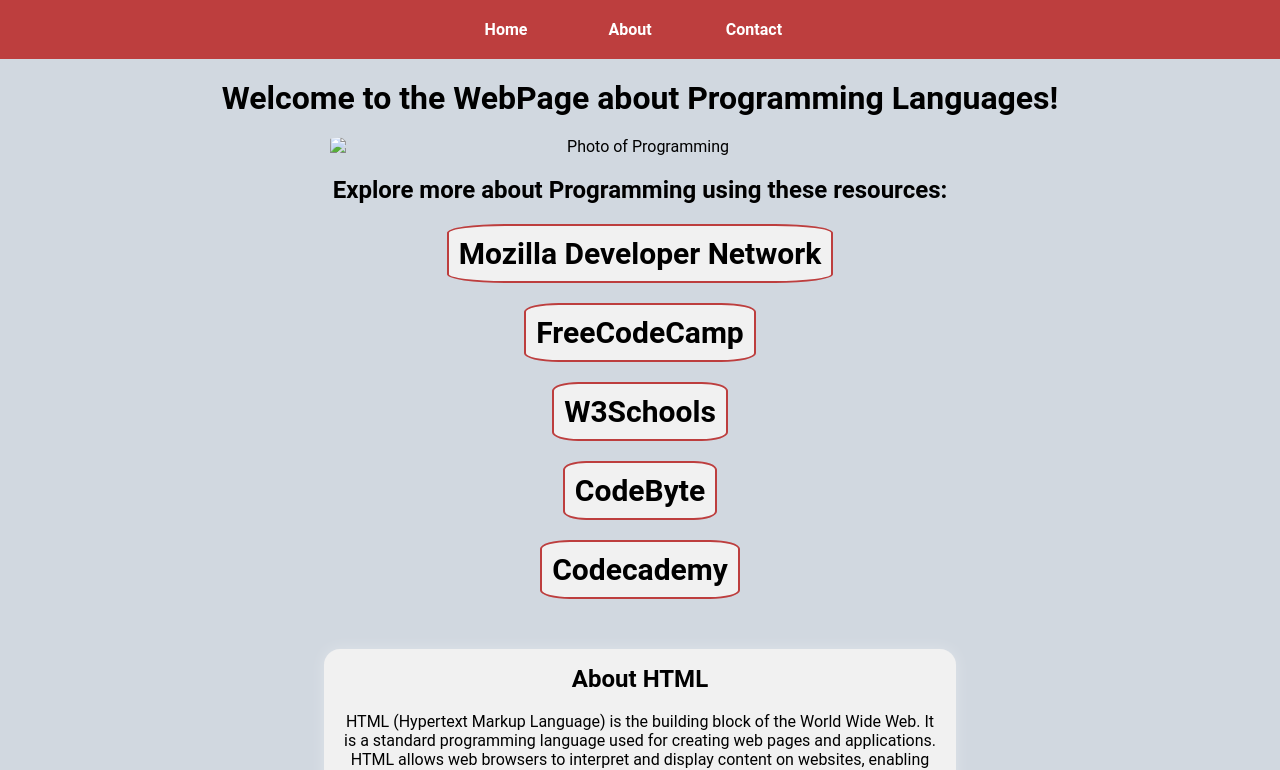
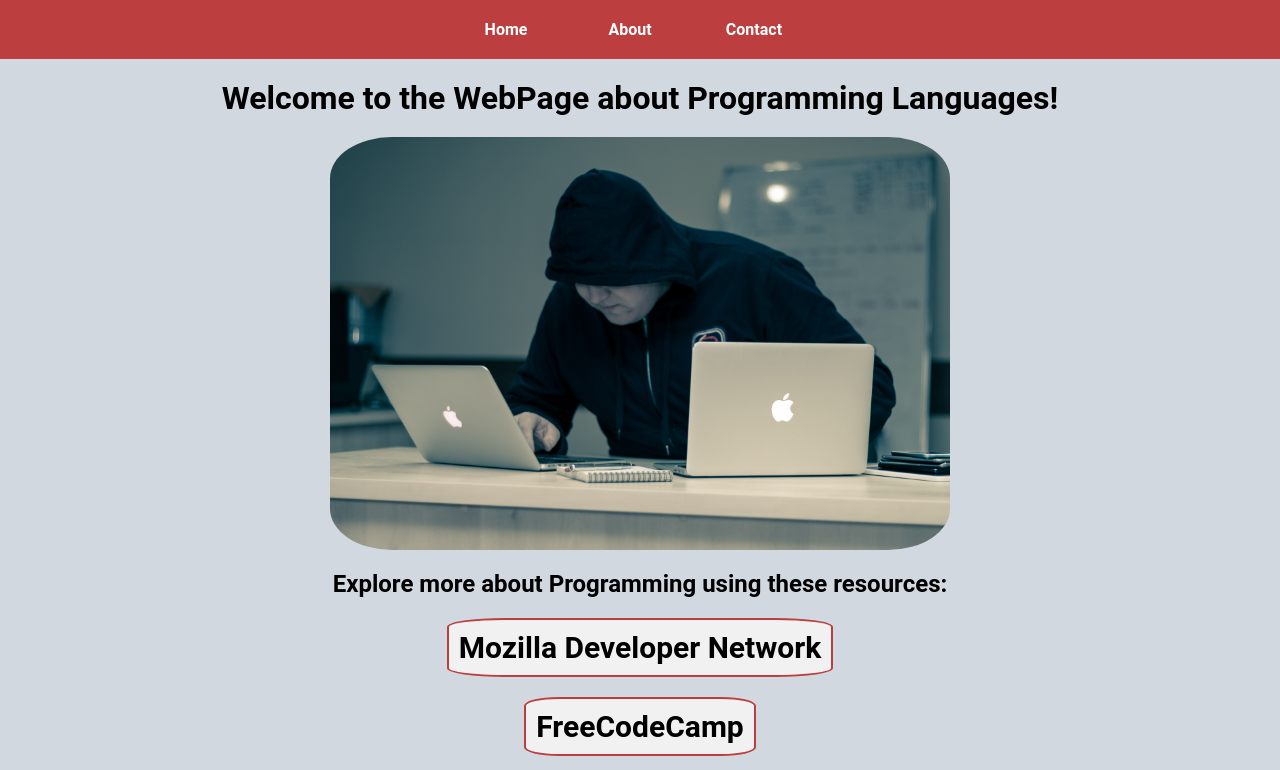
Before and after one commit to ARustam11/Navigation, a plain HTML site: page index.html in a window 1280 px wide. Shown: the top 770 px of the page. Drawn offline with Linux system fonts and the light colour scheme; the site is published under a folder, as on GitHub Pages, so addresses that start at the root find nothing.

Commit message:
Update index.html

```diff
--- a/index.html
+++ b/index.html
@@ -2,7 +2,7 @@
 <html lang="en-US">
 <head>
     <meta charset="utf-8">
-    <title>My Personal Web Page</title>
+    <title>Navigation</title>
     <link rel="stylesheet" href="styles.css"/>
 </head>
 <body class="page-body">
@@ -31,7 +31,7 @@
 
     <main class="content">
         <h1>Welcome to the WebPage about Programming Languages!</h1> <!-- Main Heading -->
-        <img class="main-image" src="/Assets/Programming.jpg" alt="Photo of Programming"> <!-- Main Image -->
+        <img class="main-image" src="Assets/Programming.jpg" alt="Photo of Programming"> <!-- Main Image -->
         <h2>Explore more about Programming using these resources:</h2>
             <a href="https://developer.mozilla.org/en-US/" target="_blank" title="Mozilla Developer Network">Mozilla Developer Network</a>
             <a href="https://www.freecodecamp.org/" target="_blank" title="FreeCodeCamp">FreeCodeCamp</a>
```
